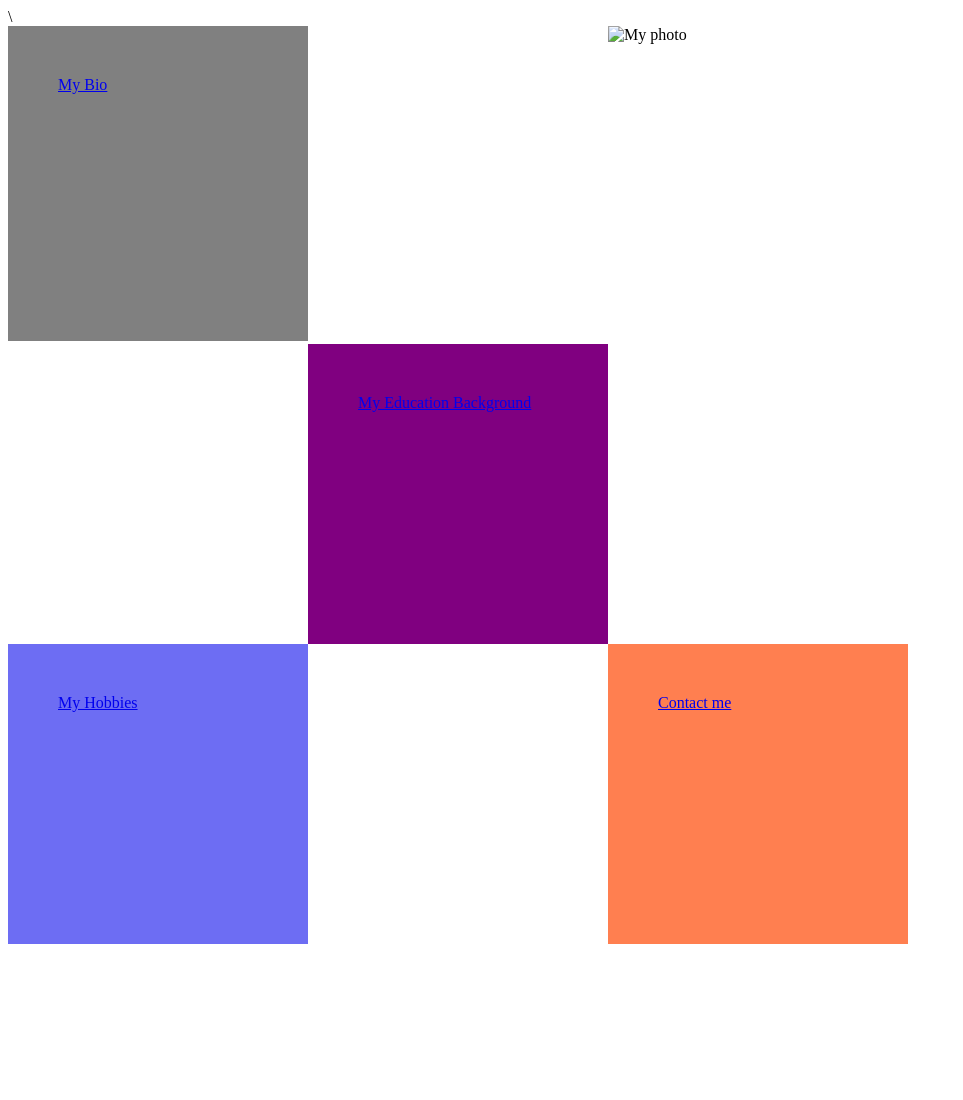
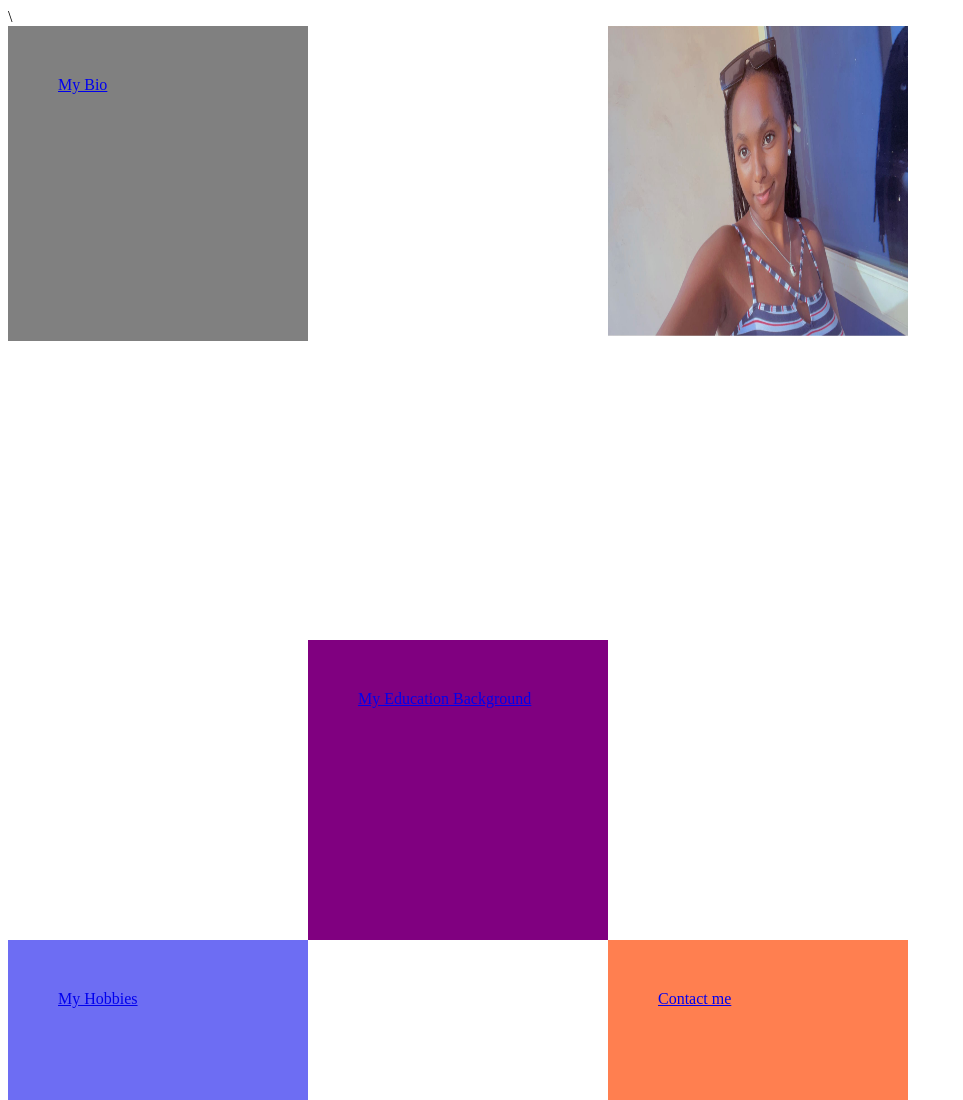
Before and after one commit to trishaagaba/secondassignment, a plain HTML site: page index.html in a window 1280 px wide. Shown: the top 1100 px of the page, without its empty margins (0-963 px from the left). Before the commit the page ends 952 px from the top, so only its background shows below. Drawn offline with Linux system fonts and the light colour scheme.

Commit message:
Update index.html

```diff
--- a/index.html
+++ b/index.html
@@ -15,7 +15,7 @@
 
         <div>
             <div class="me"><a href="me.html">My Bio</a></div>
-           <div class="img"><img src="images.html/myself.jpg" alt="My photo" height="310" width="300"></div>
+           <div class="img"><img src="myself.jpg" alt="My photo" height="310" width="300"></div>
 
         </div>
         <div class="educ" id="educ"><a href="education.html">My Education Background</a></div>
```
